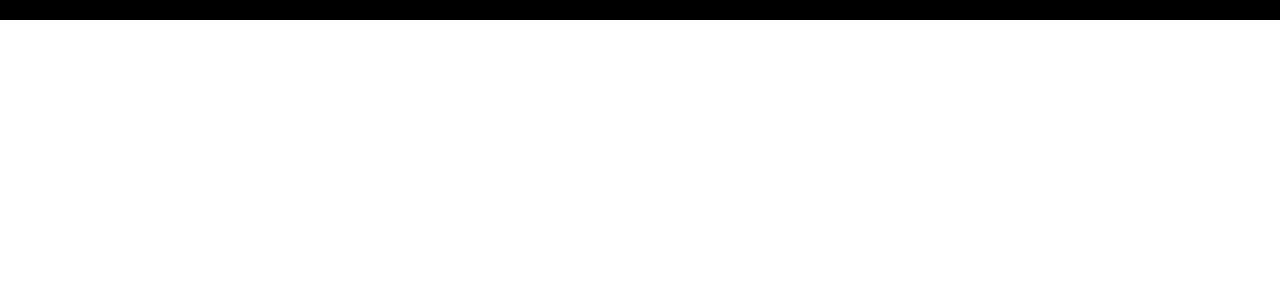
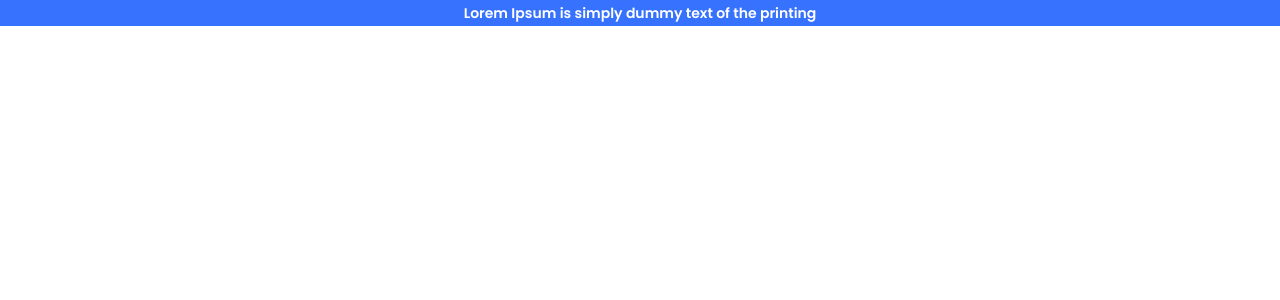
Before and after one commit to avinash-verma-1998/nurture-labz, a React (Create React App) app: page / in a window 1280 px wide. Shown: the top 300 px of the page. Built offline with nearby package versions, Linux system fonts and the light colour scheme.

Commit message:
added navbar

```diff
--- a/src/App.tsx
+++ b/src/App.tsx
@@ -1,9 +1,12 @@
 import React from 'react';
+import Navbar from './Nav/Nav';
 import './App.css';
 
 function App () {
   return (
     <div className="app">
+      <Navbar/>
+
     </div>
   );
 }
--- a/src/Nav/Nav.tsx
+++ b/src/Nav/Nav.tsx
@@ -1,9 +1,11 @@
 import React from 'react';
+import "./nav.css"
 
 function Navbar (){
 
     return (
-        <nav className="nav">Lorem Ipsum is simply dummy text of the printing
+        <nav className="nav">
+            Lorem Ipsum is simply dummy text of the printing
         </nav>
     );
 }
--- /dev/null
+++ b/src/Nav/nav.css
@@ -0,0 +1,10 @@
+.nav {
+  background: var(--buffer-blue);
+  text-align: center;
+  font-family: Poppins;
+  font-style: normal;
+  font-weight: 600;
+  color: white;
+  font-size: 14px;
+  line-height: 26px;
+}
--- a/src/index.css
+++ b/src/index.css
@@ -4,6 +4,8 @@
   font-family: 'Inter', sans-serif;
   -webkit-font-smoothing: antialiased;
   -moz-osx-font-smoothing: grayscale;
+  --buffer-blue: #3772FF;
+
 }
 
 code {
```
